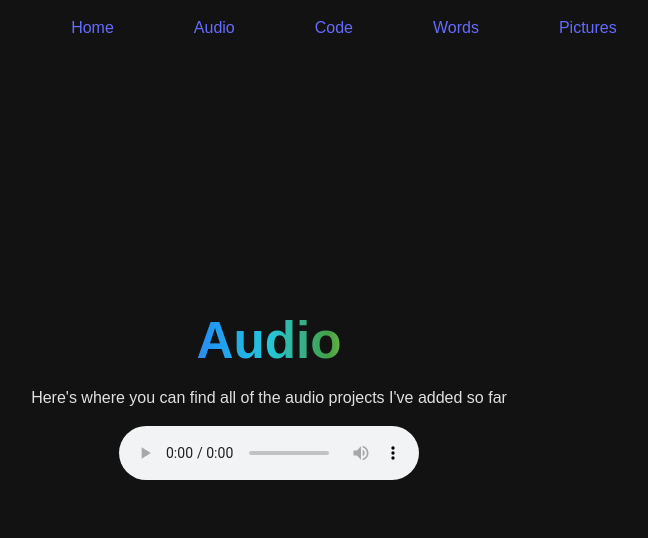
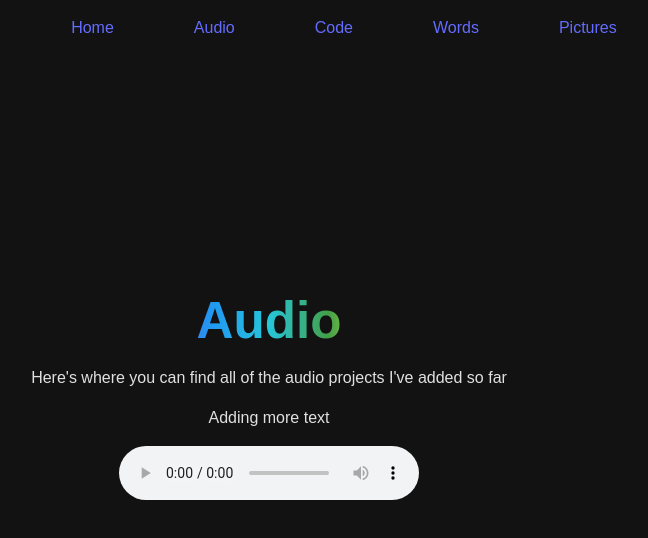
Before and after one commit to CeeFM/journey-fm, a React (Vite) app: page /audio in a window 1280 px wide. Shown: the top 538 px of the page, without its empty margins (371-1019 px from the left). Built offline with nearby package versions, Linux system fonts and the light colour scheme.

Commit message:
content buildout

```diff
--- a/src/views/AudioProjects.jsx
+++ b/src/views/AudioProjects.jsx
@@ -10,6 +10,7 @@ function AudioProjects() {
                 <h1>Audio</h1>
                 <p className='w-50'>Here's where you can find all of the audio projects I've added so far</p>
             </div>
+            <p>Adding more text</p>
             <audio controls>
                 <source src={song} />
             </audio>
```
